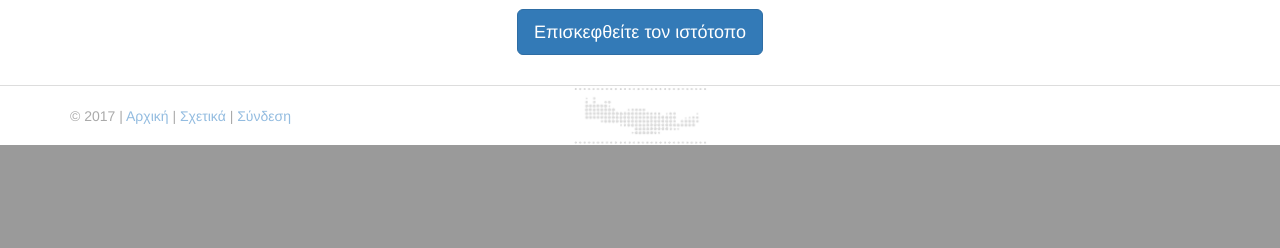
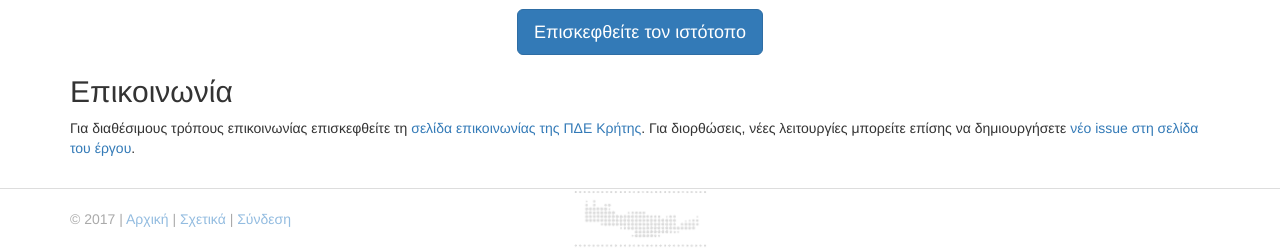
Before and after one commit to pdecrete/pde-forms, a Yii app: template yii2/views/site/about.php in a window 1280 px wide. Shown: the part 1026-1274 px from the top of the page. Before the commit the page ends 1171 px from the top, so only its background shows below. Run offline with PHP 8.4 and a stand-in for Yii, Linux system fonts and the light colour scheme; the template is opened without the code that fills it, so the values that code supplies are empty; some libraries are stand-ins or nearby versions.

Commit message:
Update about page

```diff
--- a/yii2/views/site/about.php
+++ b/yii2/views/site/about.php
@@ -14,4 +14,8 @@ $this->params['breadcrumbs'][] = $this->title;
         Διεύθυνσης Εκπαίδευσης Κρήτης. </p>
     <p class="text-center"><img src="http://www.pdekritis.gr/www/wp-content/uploads/2015/12/logo-6.jpg" class="img-responsive" width="1140" height="171" alt="ΠΔΕ Κρήτης"/></p>
     <p class="text-center"><a href="http://www.pdekritis.gr/" title="ΠΔΕ Κρήτης" class="btn btn-lg btn-primary">Επισκεφθείτε τον ιστότοπο</a></p>
+
+    <h2>Επικοινωνία</h2>
+    <p>Για διαθέσιμους τρόπους επικοινωνίας επισκεφθείτε τη <a href="http://www.pdekritis.gr/contact/" title="ΠΔΕ Κρήτης - Επικοινωνία">σελίδα επικοινωνίας της ΠΔΕ Κρήτης</a>.
+        Για διορθώσεις, νέες λειτουργίες μπορείτε επίσης να δημιουργήσετε <a href="https://github.com/spapad/pde-forms/issues/new" title="Issues">νέο issue στη σελίδα του έργου</a>.</p>
 </div>
```
